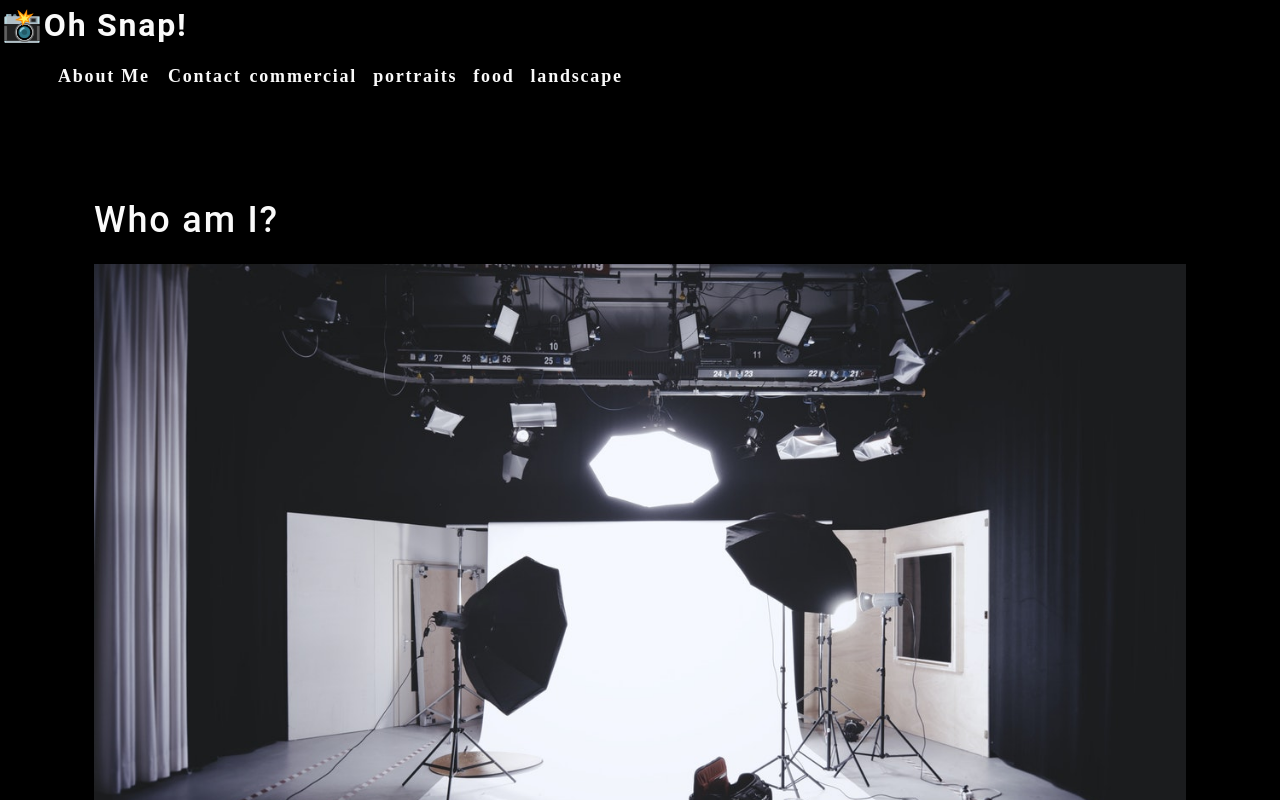
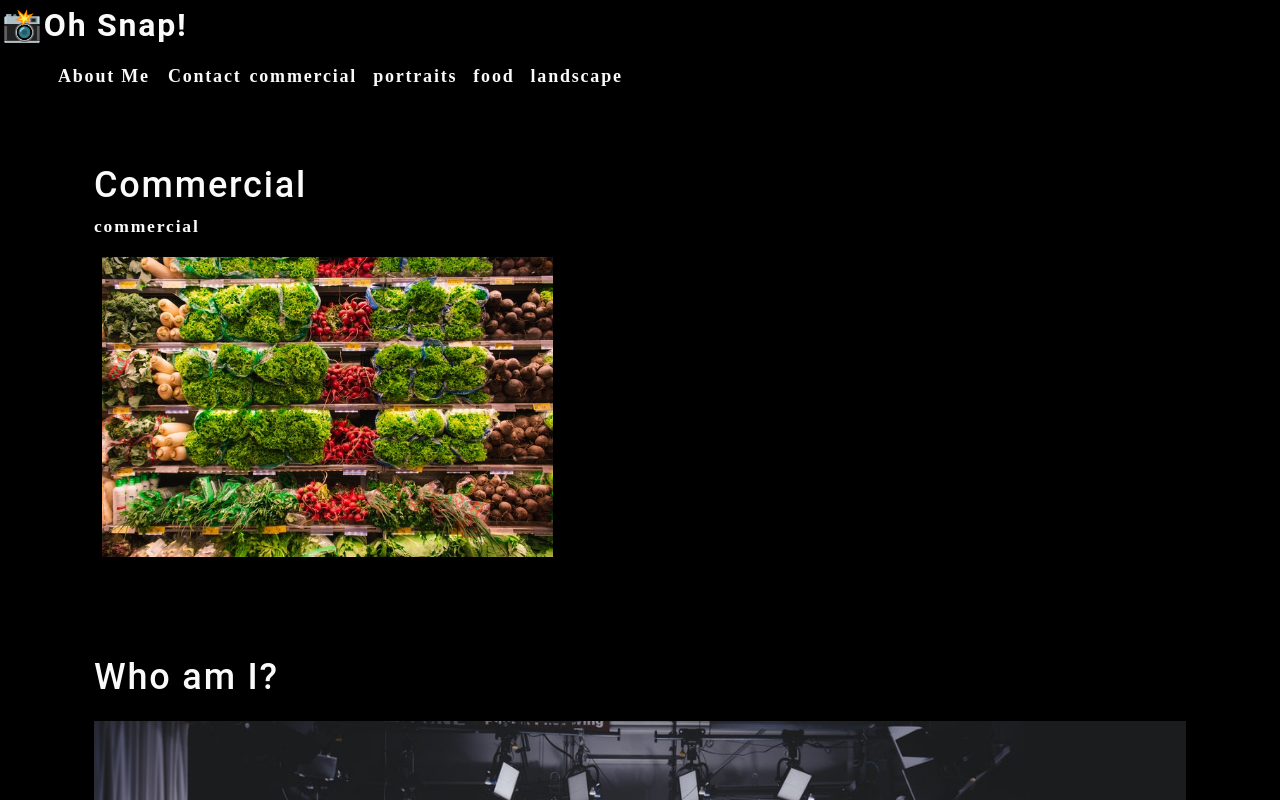
Before and after one commit to a-breezy/photo-port, a React (Create React App) app: page / in a window 1280 px wide. Shown: the top 800 px of the page. Built offline with nearby package versions, Linux system fonts and the light colour scheme.

Commit message:
added Gallery component to display gallery

```diff
--- a/src/App.js
+++ b/src/App.js
@@ -1,14 +1,16 @@
 import React from "react";
 // import logo from "./logo.svg";
-import Nav from './components/Nav';
+import "./App.css";
+import Nav from "./components/Nav";
 import About from "./components/About";
-import "./App.css";
+import Gallery from "./components/Gallery";
 
 function App() {
 	return (
 		<div>
-      	<Nav></Nav>
+			<Nav></Nav>
 			<main>
+				<Gallery></Gallery>
 				<About></About>
 			</main>
 		</div>
--- /dev/null
+++ b/src/components/Gallery/index.js
@@ -0,0 +1,25 @@
+import React from "react";
+import { capitalizeFirstLetter } from "../../utils/helpers";
+import photo from "../../assets/small/commercial/0.jpg";
+
+function Gallery() {
+	const currentCategory = {
+		name: "commercial",
+		description:
+			"Photos of grocery stores, food trucks, and other commercial thangs",
+	};
+	return (
+		<section>
+			<h1>{capitalizeFirstLetter(currentCategory.name)}</h1>
+			<p>{currentCategory.name}</p>
+			<div>
+				<img
+					src={photo}
+					alt="Commercial Example"
+					className="img-thumbnail mx-1"
+				/>
+			</div>
+		</section>
+	);
+}
+export default Gallery;
```
Also changed, not shown: 1 other file (tests, documents, lock files or other folders).
